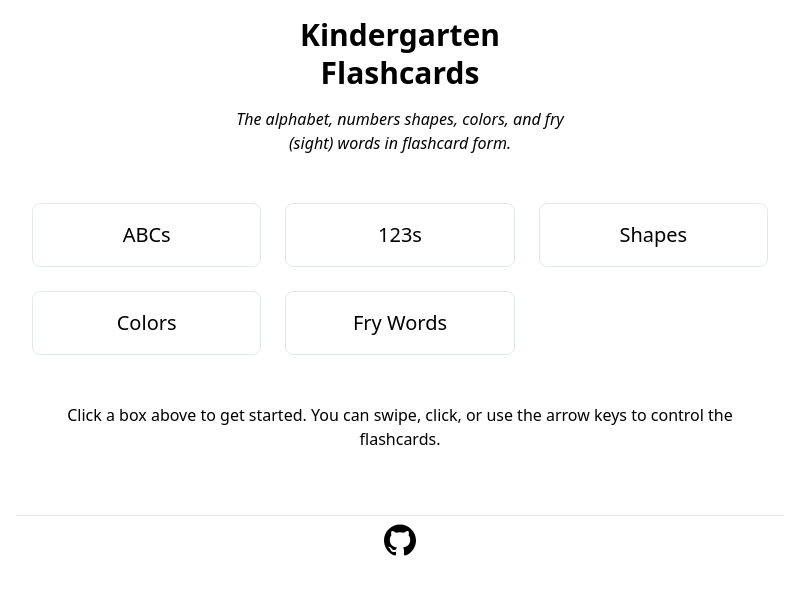
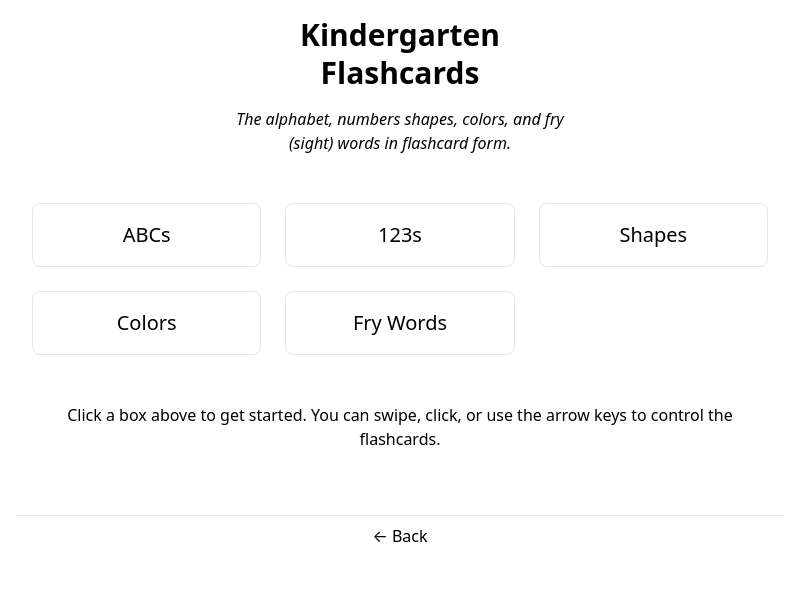
Before and after one commit to gregrickaby/preschool-flashcards, a Next.js app: page / in a window 1280 px wide. Shown: the top 594 px of the page, without its empty margins (240-1039 px from the left). Built offline with nearby package versions, Linux system fonts and the light colour scheme.

Commit message:
dump github, add back instead

```diff
--- a/components/Footer.js
+++ b/components/Footer.js
@@ -1,11 +1,11 @@
+import Link from 'next/link'
+
 const Footer = () => (
   <footer className="border-t bg-white">
     <section className="flex flex-col justify-center items-center py-2">
-      <a href="https://github.com/gregrickaby/kindergarten-flashcards">
-        <svg xmlns="http://www.w3.org/2000/svg" width="32" height="32">
-          <path d="M16 .395c-8.836 0-16 7.163-16 16 0 7.069 4.585 13.067 10.942 15.182.8.148 1.094-.347 1.094-.77 0-.381-.015-1.642-.022-2.979-4.452.968-5.391-1.888-5.391-1.888-.728-1.849-1.776-2.341-1.776-2.341-1.452-.993.11-.973.11-.973 1.606.113 2.452 1.649 2.452 1.649 1.427 2.446 3.743 1.739 4.656 1.33.143-1.034.558-1.74 1.016-2.14-3.554-.404-7.29-1.777-7.29-7.907 0-1.747.625-3.174 1.649-4.295-.166-.403-.714-2.03.155-4.234 0 0 1.344-.43 4.401 1.64 1.276-.355 2.645-.532 4.005-.539 1.359.006 2.729.184 4.008.539 3.054-2.07 4.395-1.64 4.395-1.64.871 2.204.323 3.831.157 4.234 1.026 1.12 1.647 2.548 1.647 4.295 0 6.145-3.743 7.498-7.306 7.895.574.497 1.085 1.47 1.085 2.963 0 2.141-.019 3.864-.019 4.391 0 .426.288.925 1.099.768C27.421 29.457 32 23.462 32 16.395c0-8.837-7.164-16-16-16z" />
-        </svg>
-      </a>
+      <Link href="/">
+        <a>&larr; Back</a>
+      </Link>
     </section>
   </footer>
 )
```
